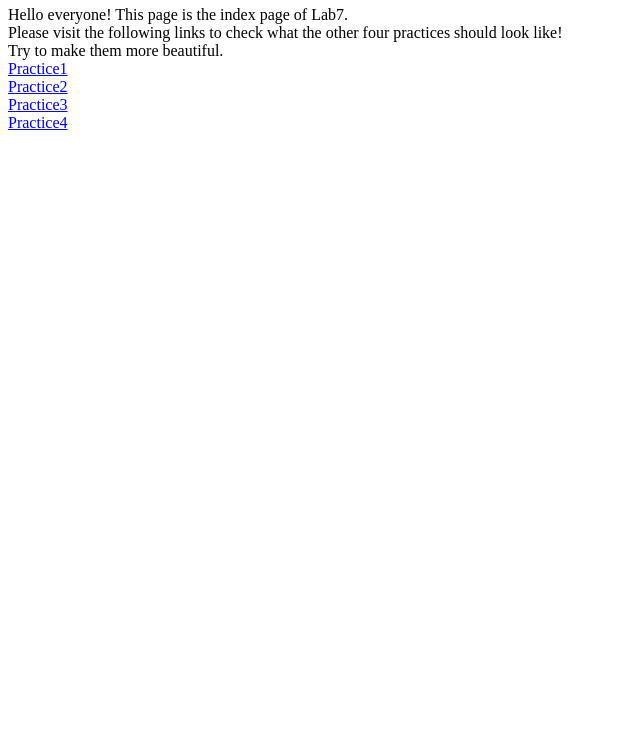
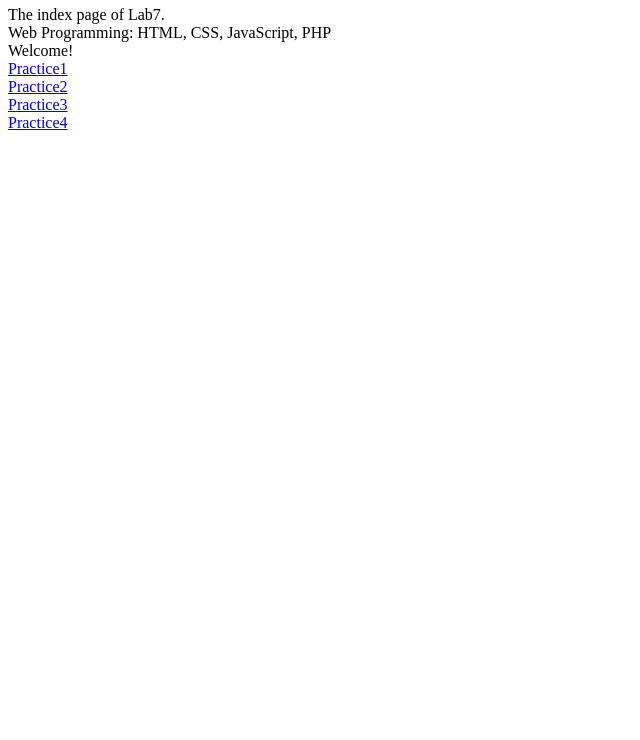
Before and after one commit to Evanschigweshe/Web-Programming-HTML-CSS-JavaScript-PHP, a plain HTML site: page index.html in a window 1280 px wide. Shown: the part 60-800 px from the top of the page, without its empty margins (0-640 px from the left). Drawn offline with Linux system fonts and the light colour scheme.

Commit message:
Updated index.html file

```diff
--- a/index.html
+++ b/index.html
@@ -5,9 +5,9 @@
 </head>
 
 <body>
-    Hello everyone! This page is the index page of Lab7.<br>
-    Please visit the following links to check what the other four practices should look like!<br>
-    Try to make them more beautiful.<br>
+    The index page of Lab7.<br>
+     Web Programming: HTML, CSS, JavaScript, PHP <br>
+     Welcome!<br>
     <a href="practice1.html">Practice1</a> <br>
     <a href="practice2.html">Practice2</a> <br>
     <a href="practice3.html">Practice3</a> <br>
```
